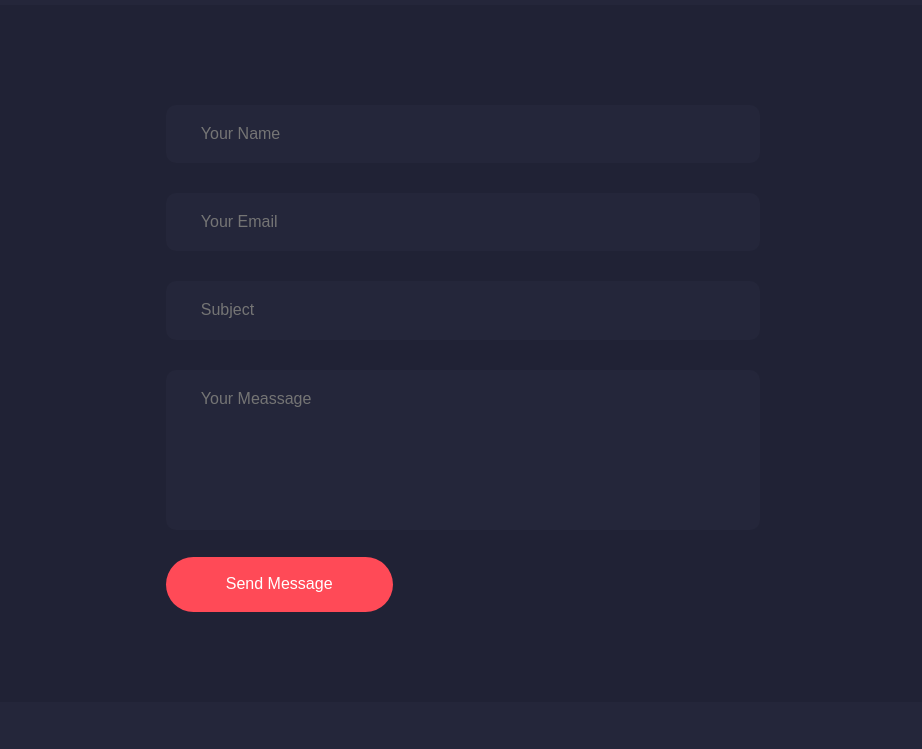
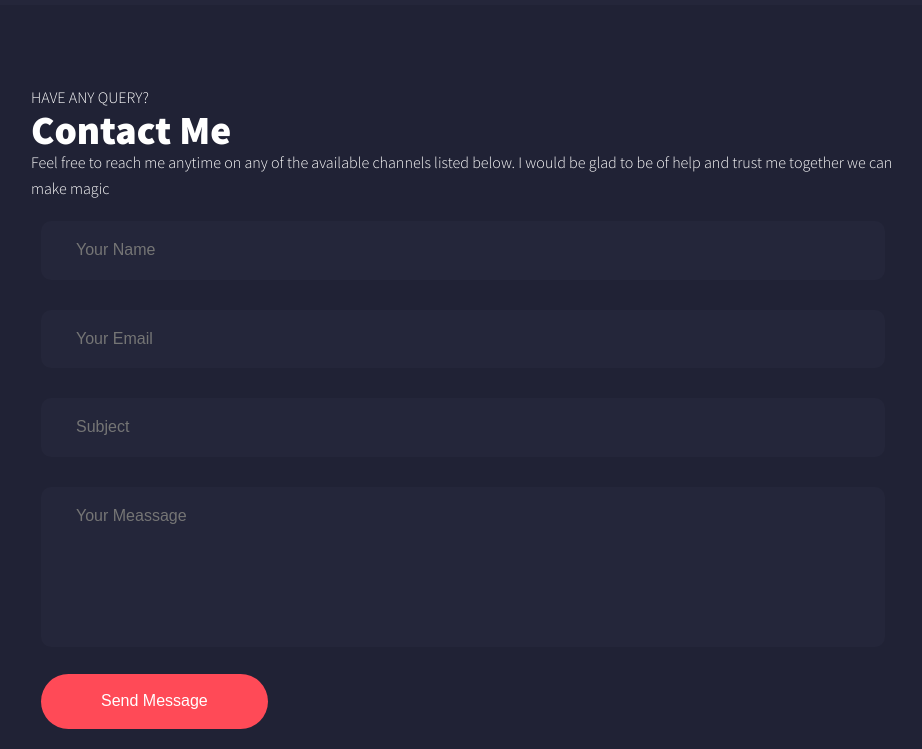
Before and after one commit to Abraham-Ogbumah/my_portfolio_website, a plain HTML site: page index.html in a window 1280 px wide. Shown: the part 491-1240 px from the top of the page, without its empty margins (177-1099 px from the left). Drawn offline with nearby package versions, Linux system fonts and the light colour scheme.

Commit message:
minor update

```diff
--- a/index.html
+++ b/index.html
@@ -74,7 +74,12 @@
             </section>
 
             <section id="contact-me">
-                <div class="sl-container">
+                <div class="sec-container">
+                    <div class="query-contact">
+                        <span>HAVE ANY QUERY?</span>
+                        <h1>Contact Me</h1>
+                        <p>Feel free to reach me anytime on any of the available channels listed below. I would be glad to be of help and trust me together we can make magic</p>
+                    </div>
                     <div class="contactForm">
                         <form action="">
                             <div class="inputBox">
--- a/styles/style.css
+++ b/styles/style.css
@@ -286,7 +286,6 @@ footer {
 }
 
 .contactForm {
-    width: 80%;
     padding: 10px;
     background: var(--clr-section-one);
     margin: 0 auto;
```
